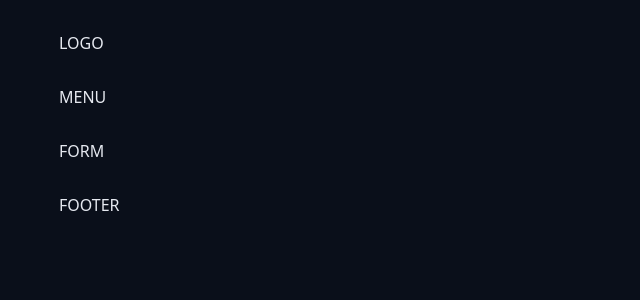
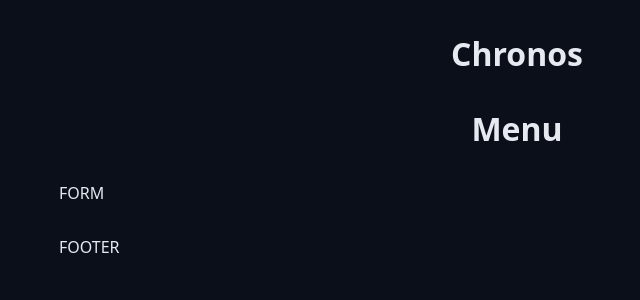
Before and after one commit to l3co/chronos-pomodoro, a React (Vite) app: page / in a window 1280 px wide. Shown: the top 300 px of the page, without its empty margins (123-763 px from the left). Built offline with nearby package versions, Linux system fonts and the light colour scheme.

Commit message:
refactor App component to use Container and Heading components for improved structure

```diff
--- a/src/App.tsx
+++ b/src/App.tsx
@@ -1,37 +1,23 @@
 import './styles/theme.css';
 import './styles/global.css';
+import { Container } from './components/Container';
+import { Heading } from './components/Heading.tsx';
 
 export function App() {
   return (
     <>
-      <div className="container">
-        <div className="content">
-          <section>
-            LOGO
-          </section>
-        </div>
-      </div>
-      <div className="container">
-        <div className="content">
-          <section>
-            MENU
-          </section>
-        </div>
-      </div>
-      <div className="container">
-        <div className="content">
-          <section>
-            FORM
-          </section>
-        </div>
-      </div>
-      <div className="container">
-        <div className="content">
-          <section>
-            FOOTER
-          </section>
-        </div>
-      </div>
+      <Container>
+        <Heading>
+          Chronos
+        </Heading>
+      </Container>
+      <Container>
+        <Heading>
+          Menu
+        </Heading>
+      </Container>
+      <Container>FORM</Container>
+      <Container>FOOTER</Container>
     </>
   );
 }
--- /dev/null
+++ b/src/components/Container.module.css
@@ -0,0 +1,13 @@
+.container {
+    max-width: 98rem;
+    margin: 0 auto;
+}
+
+.container-fluid {
+    max-width: 100%;
+    margin: 0 auto;
+}
+
+.content {
+    margin: 3.2rem;
+}
--- /dev/null
+++ b/src/components/Container.tsx
@@ -0,0 +1,16 @@
+import * as React from 'react';
+import styles from './Container.module.css';
+
+type ContainerProps = {
+  children: React.ReactNode;
+}
+
+export function Container({ children }: ContainerProps) {
+  return (
+    <div className={styles.container}>
+      <div className={styles.content}>
+          {children}
+      </div>
+    </div>
+  );
+}
--- a/src/styles/global.css
+++ b/src/styles/global.css
@@ -15,17 +15,3 @@ body {
     background: var(--gray-900);
     color: var(--text-default);
 }
-
-.container {
-    max-width: 98rem;
-    margin: 0 auto;
-}
-
-.container-fluid {
-    max-width: 100%;
-    margin: 0 auto;
-}
-
-.content {
-    margin: 3.2rem;
-}
```
